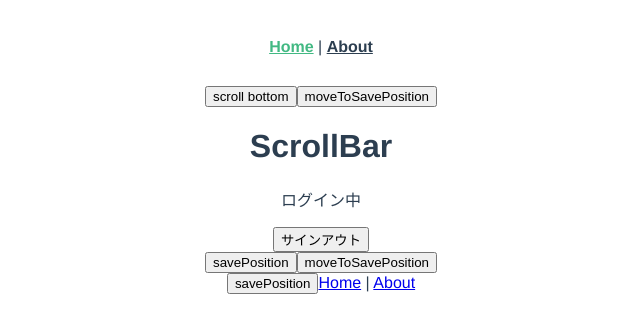
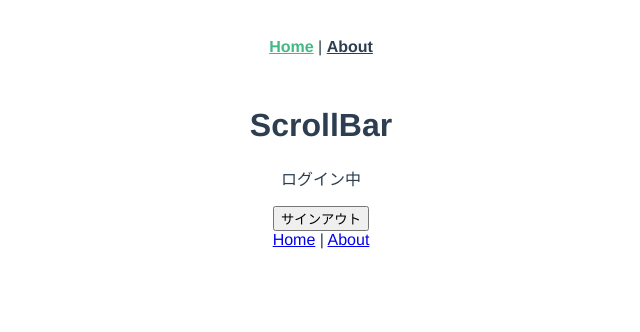
Before and after one commit to den8383/vue-chat, a Vue app in the folder chat-app/: page / in a window 1280 px wide. Shown: the top 332 px of the page, without its empty margins (319-959 px from the left). Built offline with nearby package versions, Linux system fonts and the light colour scheme.

Commit message:
[fix] home

```diff
--- a/chat-app/src/components/NavigationTab.vue
+++ b/chat-app/src/components/NavigationTab.vue
@@ -1,6 +1,5 @@
 <template>
   <div>
-    <button @click="savePosition">savePosition</button>
       <router-link to="/" @click="tmp">Home</router-link> |
       <router-link to="/about" @click="savePosition">About</router-link>
   </div>
--- a/chat-app/src/components/ScrollBar.vue
+++ b/chat-app/src/components/ScrollBar.vue
@@ -1,13 +1,9 @@
 <template>
   <div id="scroll-bar">
-    <button @click="moveToTarget">scroll bottom</button>
-    <button @click="moveToSavePosition">moveToSavePosition</button>
     <div>
       <h1>ScrollBar</h1>
       <slot></slot>
     </div>
-    <button @click="savePosition">savePosition</button>
-    <button @click="moveToSavePosition">moveToSavePosition</button>
   </div>
 </template>
 
--- a/chat-app/src/views/Home.vue
+++ b/chat-app/src/views/Home.vue
@@ -2,7 +2,7 @@
   <div>
     <p>ログイン中</p>
     <div>
-      <button class="py-1 px-4 bg-gray-800 text-white rounded">サインアウト</button>
+      <button class="py-1 px-4 bg-gray-800 text-white ">サインアウト</button>
     </div>
   </div>
 </template>
```
